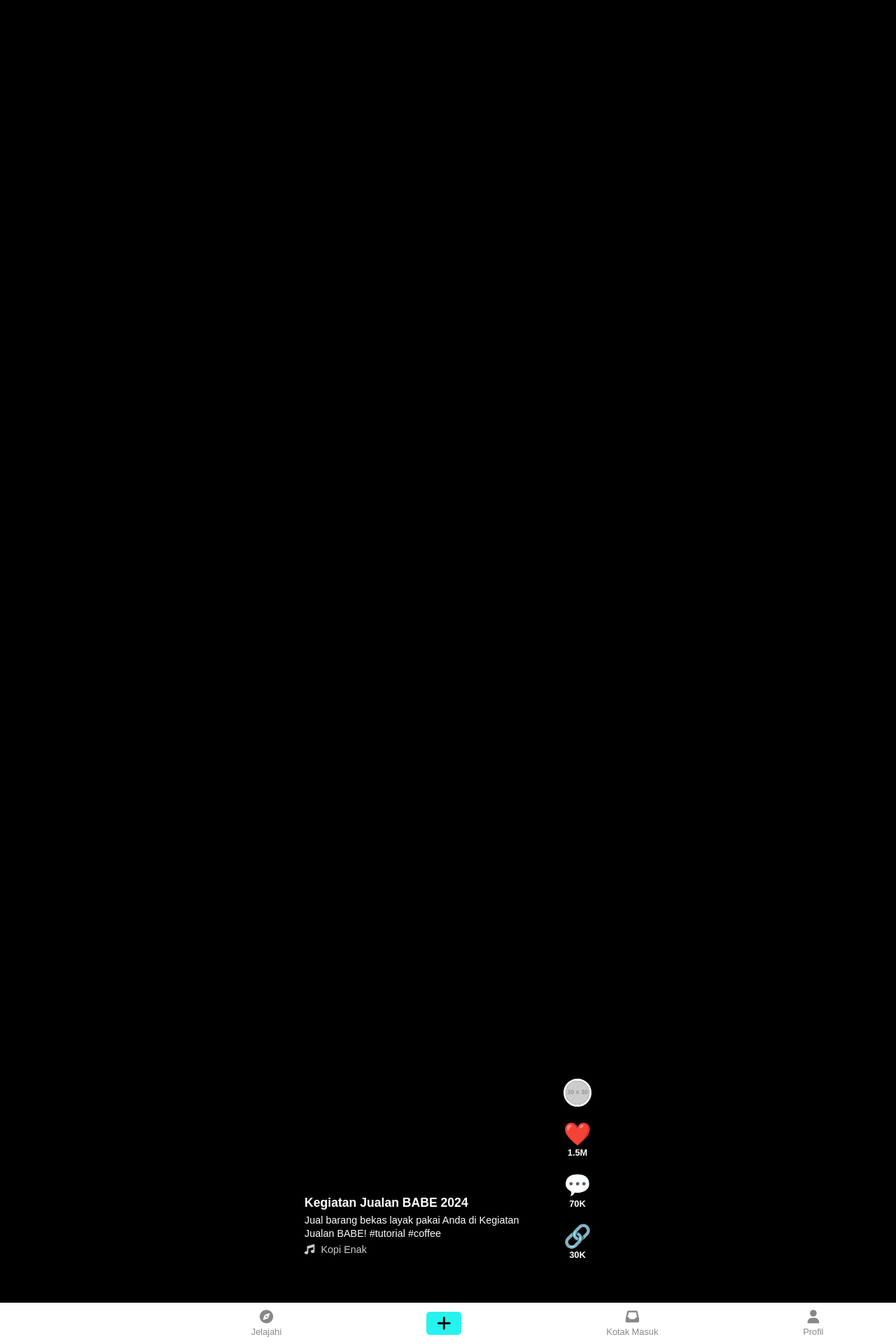
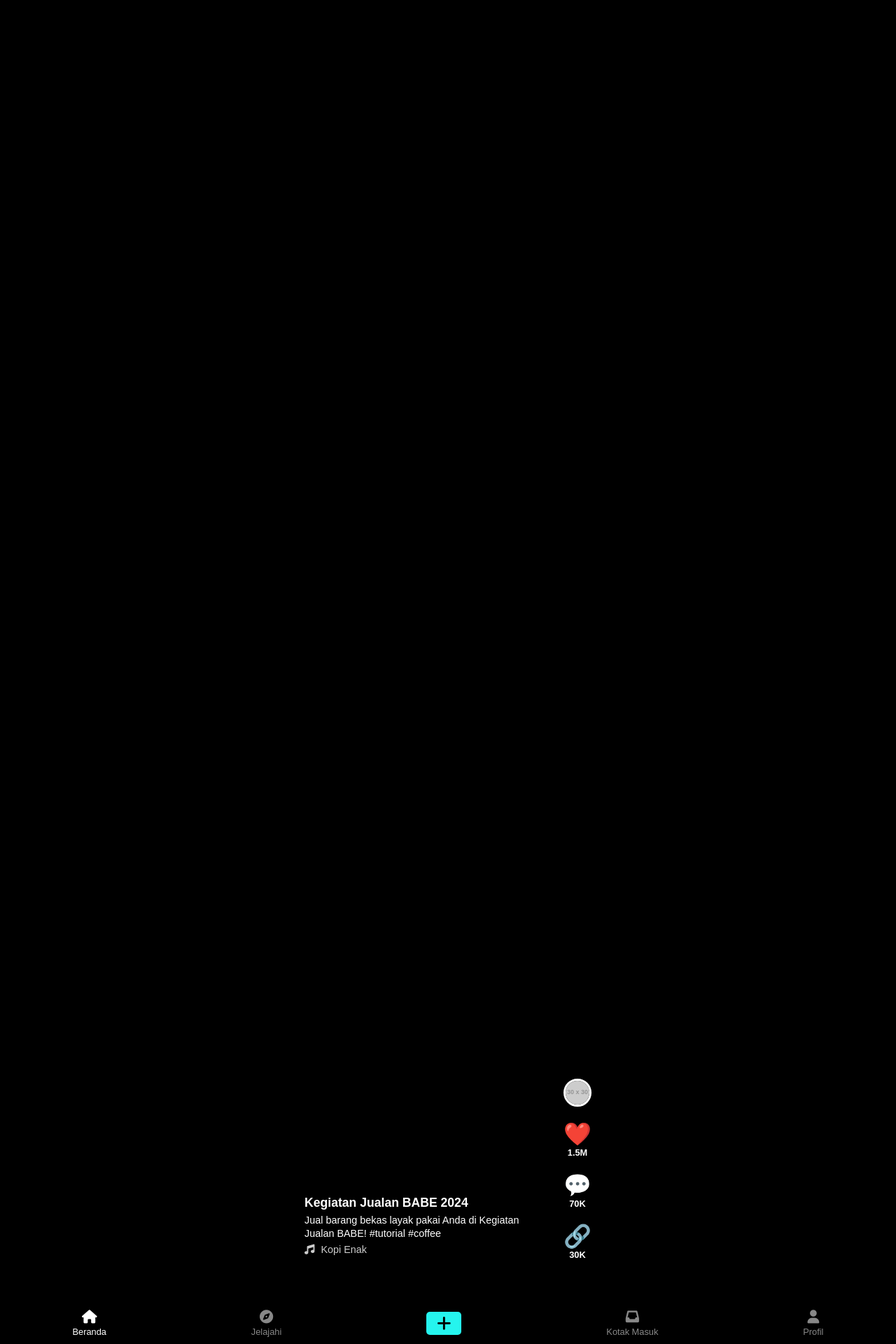
Before and after one commit to x-qmo/x-qmo.github.io, a Jekyll site: the page built from _landing_pages/vier.md, in a window 1280 px wide. Shown: the part 1680-3600 px from the top of the page at 70% size. Built offline with Jekyll 4.4.1, drawn with Linux system fonts in a browser that asks for light colours; grey boxes are pictures that could not be loaded.

Commit message:
Update viges-style.css

```diff
--- a/assets/css/viges-style.css
+++ b/assets/css/viges-style.css
@@ -225,7 +225,7 @@
     bottom: 0;
     left: 0;
     width: 100%;
-    background-color: #fff; /* Contoh warna latar belakang */
+    background-color: #000; /* Contoh warna latar belakang */
     padding: 10px 0;
     box-shadow: 0 -2px 5px rgba(0,0,0,0.1);
     z-index: 1000; /* Pastikan footer di atas konten lain */
```
